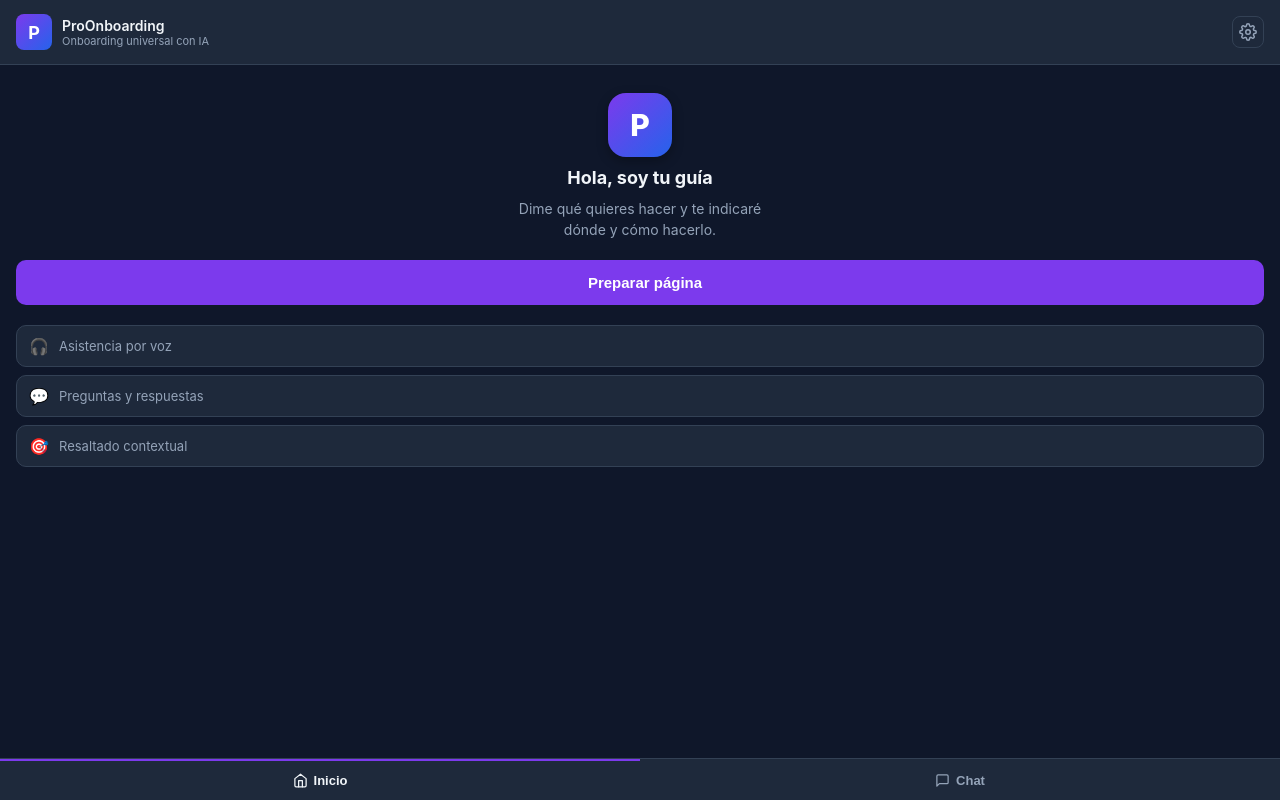
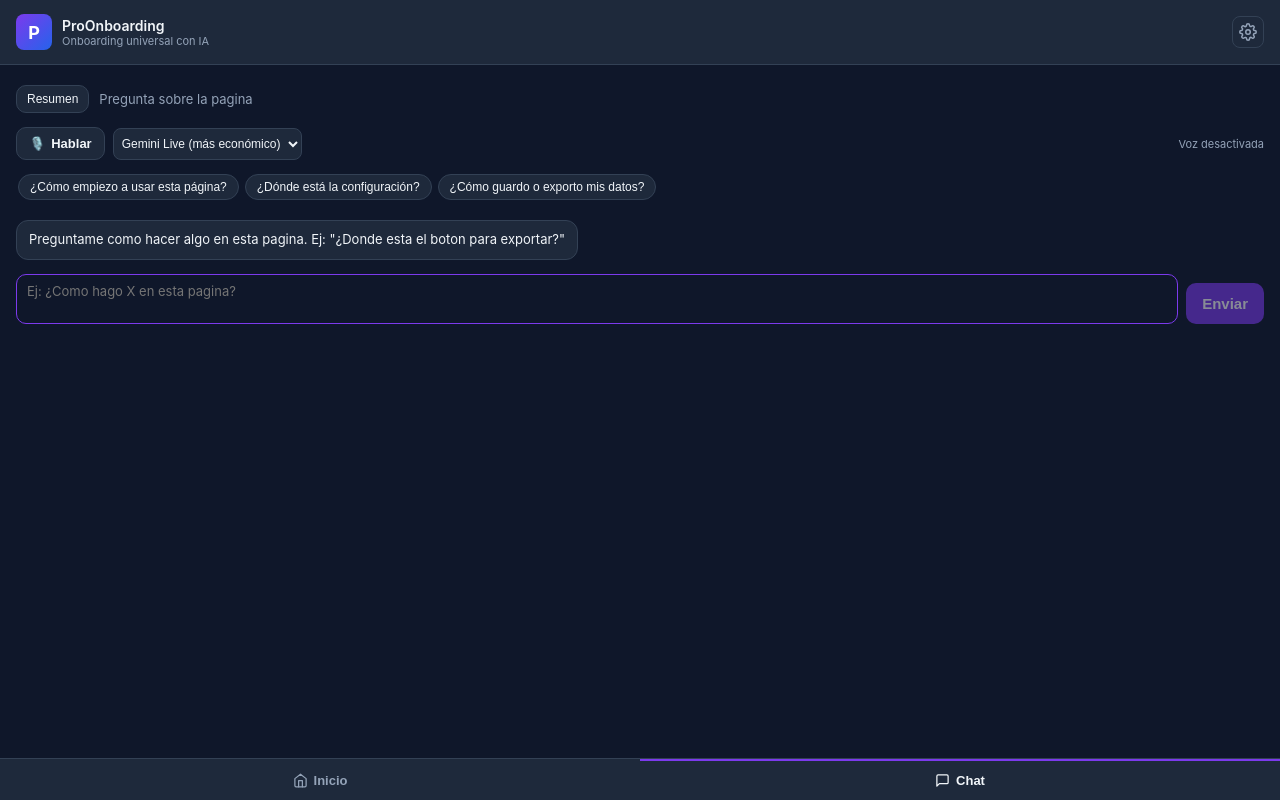
Before and after one commit to mauriciop-dev/UniOnBoarding, a browser extension: page extension/sidepanel.html in a window 1280 px wide. Drawn offline with Linux system fonts and the light colour scheme.

Commit message:
refactor: open contextual assistant directly

```diff
--- a/extension/sidepanel.html
+++ b/extension/sidepanel.html
@@ -25,10 +25,10 @@
       <section id="view-idle" class="view active">
         <div class="hero">
           <div class="hero-logo">P</div>
-          <h1 class="hero-title">Hola, soy tu guía</h1>
-          <p class="lede">Dime qué quieres hacer y te indicaré dónde y cómo hacerlo.</p>
+          <h1 class="hero-title">¿Qué quieres hacer?</h1>
+          <p class="lede">Escribe o habla y te indicaré dónde continuar en esta página.</p>
         </div>
-        <button id="analyze-btn" class="primary">
+        <button id="analyze-btn" class="primary" hidden>
           <span class="dot"></span>
           Preparar página
         </button>
--- a/extension/sidepanel.js
+++ b/extension/sidepanel.js
@@ -887,5 +887,9 @@ function wire() {
   configureTts();
   updateLayerChip(tts.getActiveLayer());
   wire();
-  showView('idle');
+  showView('chat');
+  openChat();
+  preparePageContext().catch(() => {
+    addChatBubble('assistant', 'No pude leer esta página todavía. Escribe tu pregunta y lo intentaré de nuevo.');
+  });
 })();
```
